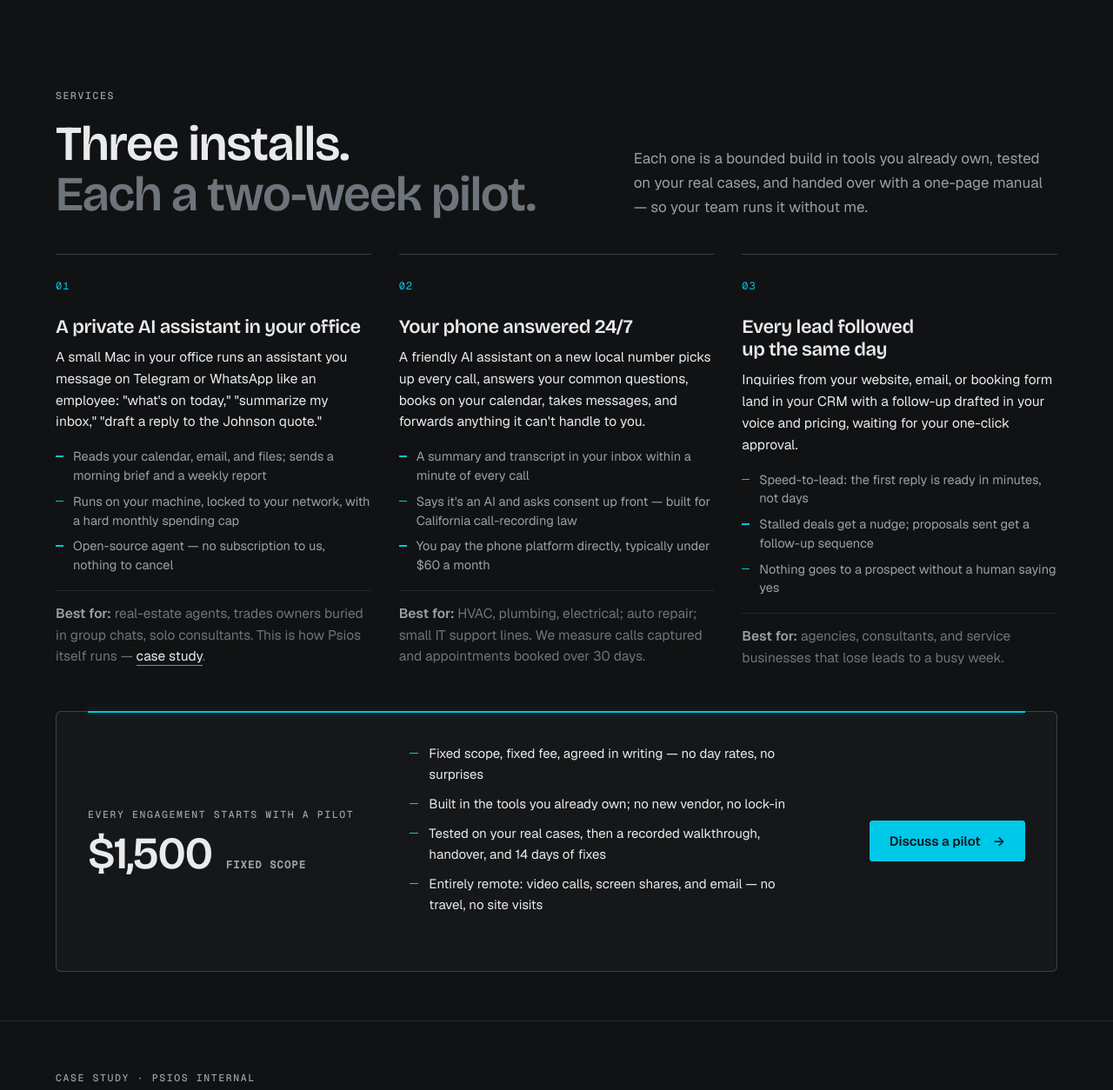
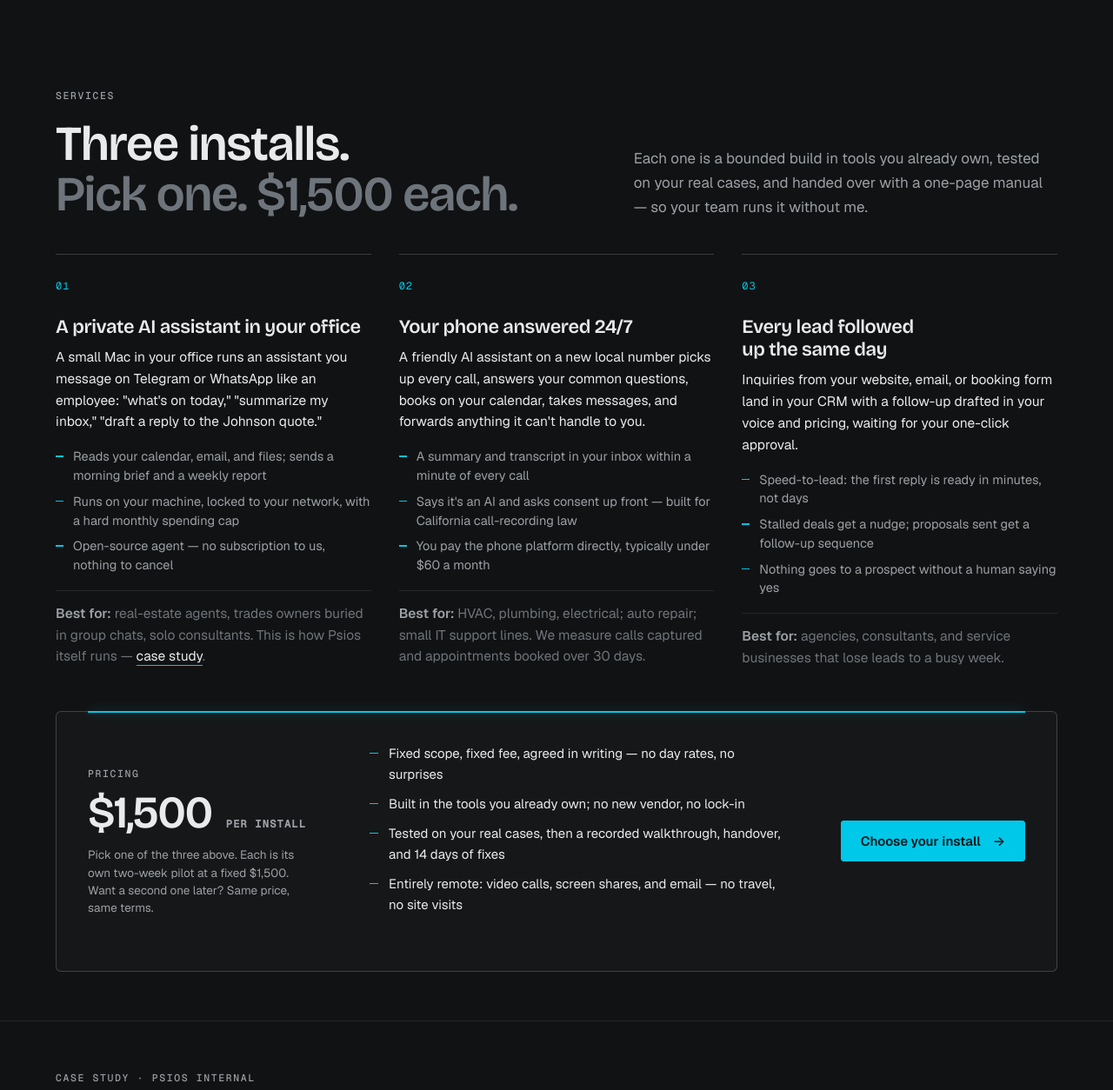
Before and after one commit to psios-llc/psios-website, a plain HTML site: page index.html in a window 1280 px wide. Shown: the part 538-1792 px from the top of the page at 87% size. Drawn offline with nearby package versions, Linux system fonts and the light colour scheme.

Commit message:
fix: state $1,500 is per install, not for all three
Co-Authored-By: Claude Opus 5 <noreply@anthropic.com>

```diff
--- a/index.html
+++ b/index.html
@@ -15,7 +15,7 @@
   <link rel="preconnect" href="https://fonts.googleapis.com">
   <link rel="preconnect" href="https://fonts.gstatic.com" crossorigin>
   <link rel="stylesheet" href="https://fonts.googleapis.com/css2?family=Bricolage+Grotesque:opsz,wght@12..96,400;12..96,500;12..96,600;12..96,700&family=Geist:wght@400;500;600&family=Geist+Mono:wght@400;500&display=swap">
-  <link rel="stylesheet" href="style.css?v=2">
+  <link rel="stylesheet" href="style.css?v=3">
   <script src="app.js?v=2" defer></script>
 </head>
 <body>
@@ -100,7 +100,7 @@
       <div class="split-heading">
         <div>
           <p class="eyebrow">Services</p>
-          <h2>Three installs.<br><span class="dim">Each a two-week pilot.</span></h2>
+          <h2>Three installs.<br><span class="dim">Pick one. $1,500 each.</span></h2>
         </div>
         <p class="section-intro">Each one is a bounded build in tools you already own, tested on your real cases, and handed over with a one-page manual — so your team runs it without me.</p>
       </div>
@@ -141,8 +141,9 @@
       </div>
       <div class="offer offer-inline">
         <div>
-          <p class="eyebrow">Every engagement starts with a pilot</p>
-          <p class="price">$1,500 <span>fixed scope</span></p>
+          <p class="eyebrow">Pricing</p>
+          <p class="price">$1,500 <span>per install</span></p>
+          <p class="price-note">Pick one of the three above. Each is its own two-week pilot at a fixed $1,500. Want a second one later? Same price, same terms.</p>
         </div>
         <ul>
           <li>Fixed scope, fixed fee, agreed in writing — no day rates, no surprises</li>
@@ -150,7 +151,7 @@
           <li>Tested on your real cases, then a recorded walkthrough, handover, and 14 days of fixes</li>
           <li>Entirely remote: video calls, screen shares, and email — no travel, no site visits</li>
         </ul>
-        <a class="btn btn-acid" href="#contact">Discuss a pilot <i aria-hidden="true">→</i></a>
+        <a class="btn btn-acid" href="#contact">Choose your install <i aria-hidden="true">→</i></a>
       </div>
     </section>
 
--- a/style.css
+++ b/style.css
@@ -200,6 +200,7 @@ h2 em,h1 em,.big em{font-style:normal;color:var(--acid)}
 .offer .eyebrow{margin-bottom:10px}
 .offer-inline{display:grid;grid-template-columns:auto 1fr auto;align-items:center;gap:clamp(24px,5vw,72px)}
 .offer-inline ul{margin:0}
+.price-note{margin-top:12px;max-width:260px;font-size:13.5px;line-height:1.5;color:var(--muted)}
 .offer-inline .btn{white-space:nowrap}
 .price{font-family:var(--display);font-size:52px;font-weight:600;letter-spacing:-.03em;line-height:1}
 .price span{font-family:var(--mono);font-size:12px;letter-spacing:.1em;text-transform:uppercase;color:var(--muted);margin-left:6px}
```
Also changed, not shown: 404.html (+1 -1 lines), privacy.html (+1 -1 lines).
